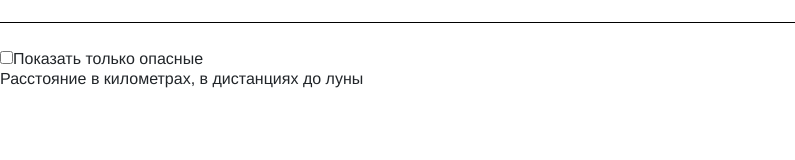
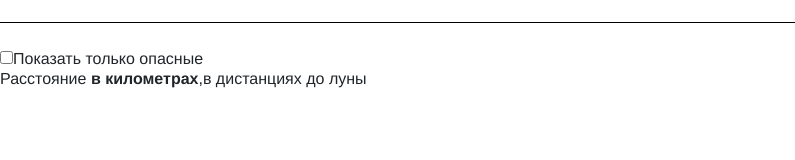
Before and after one commit to maks88sgt/armageddonV, a React (Create React App) app: page /asteroids in a window 1280 px wide. Shown: the part 127-287 px from the top of the page, without its empty margins (0-795 px from the left). Built offline with nearby package versions, Linux system fonts and the light colour scheme; no server answers.

Commit message:
Local state filter

```diff
--- a/src/components/AsteroidsComponent/AsteroidsHeader/AsteroidsHeader.jsx
+++ b/src/components/AsteroidsComponent/AsteroidsHeader/AsteroidsHeader.jsx
@@ -1,18 +1,33 @@
+import { useState} from "react";
+import classNames from "classnames";
+import './../../../styles/_distance.scss'
+
 export function AsteroidsHeader() {
+    const [onlyDangerous, setOnlyDangerous] = useState(false);
+    const [distanceInKilometers , setDistanceInKilometers] = useState(true);
+
+    const classForDistanceInKm = classNames({
+        'kilometers': distanceInKilometers,
+    })
+
+    const classForDistanceInLunar = classNames({
+        'kilometers': !distanceInKilometers,
+    })
 
 
     return (
         <>
-            <div>
+            <div onClick={() => setOnlyDangerous(!onlyDangerous)}>
                 <input type="checkbox"
                        className="styled-checkbox_input"
-                       checked={false}
-                       onChange={() => null}
+                       checked={onlyDangerous}
                 />
                 Показать только опасные
             </div>
             <div>
-                <p>Расстояние <span>в километрах</span>, <span>в дистанциях до луны</span></p>
+                <p>Расстояние <span className={classForDistanceInKm} onClick={() => setDistanceInKilometers(true)}>в километрах</span>,
+                    <span className={classForDistanceInLunar} onClick={() => setDistanceInKilometers(false)}>в дистанциях до луны</span>
+                </p>
             </div>
         </>
     );
--- a/src/styles/_card.scss
+++ b/src/styles/_card.scss
@@ -1,13 +1,3 @@
-/*!******************************************************************************
- * Copyright (c) 2021 EPAM Systems, Inc. All Rights Reserved. All information contained herein is, and remains the
- * property of EPAM Systems, Inc. and/or its suppliers and is protected by international intellectual
- * property law. Dissemination of this information or reproduction of this material is strictly forbidden,
- * unless prior written permission is obtained from EPAM Systems, Inc
- ******************************************************************************/
-$card-padding: 30px;
-$img-height: 140px;
-$input-height: 16px;
-
 .asteroid-card {
   & {
     max-width: 920px;
--- /dev/null
+++ b/src/styles/_distance.scss
@@ -0,0 +1,9 @@
+.kilometers {
+  text-decoration: none;
+  font-weight: bold;
+}
+
+.lunar {
+  text-decoration: none;
+  font-weight: bold;
+}
```
